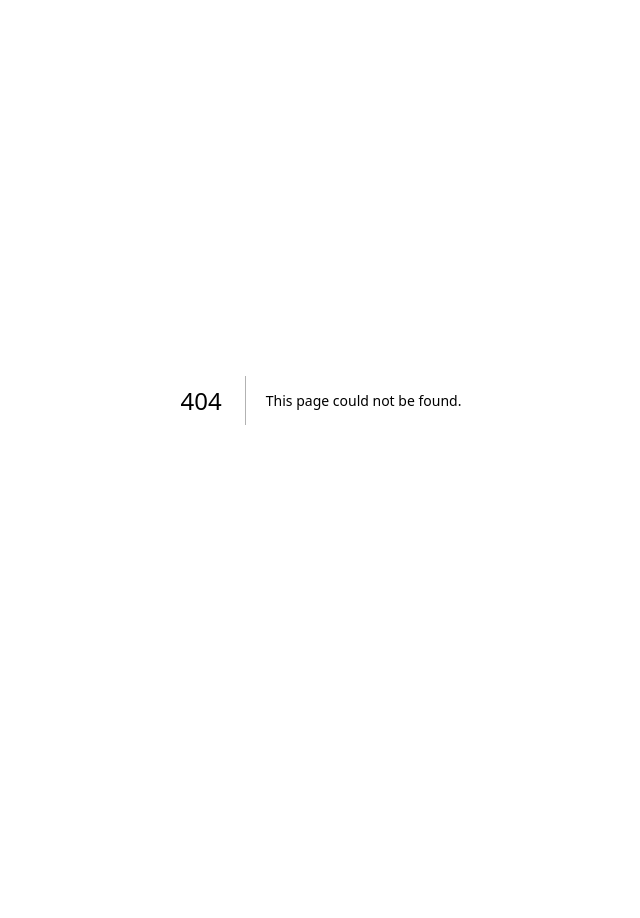
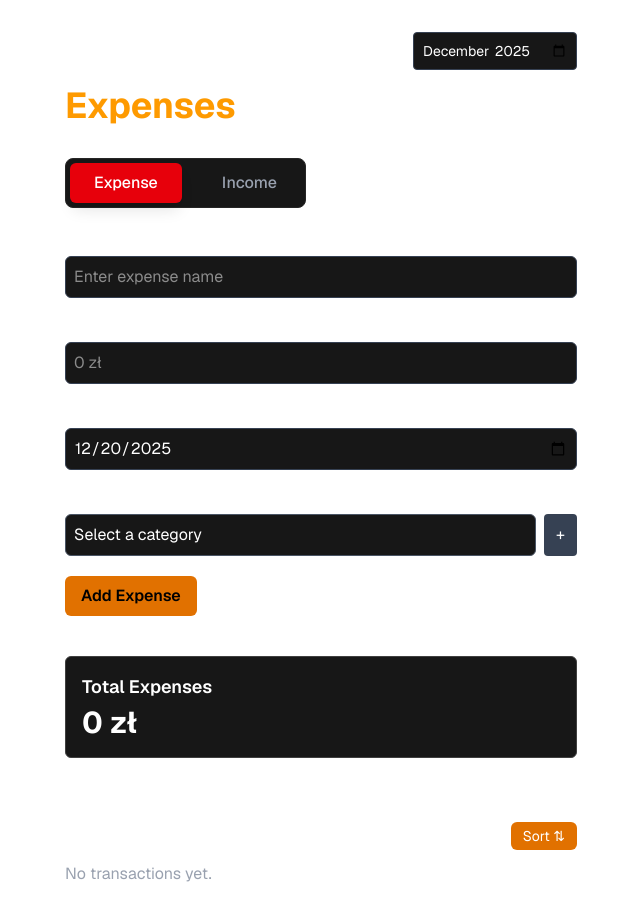
Before and after one commit to Gylvaris/finance-tracker, a Next.js app: page /transactions in a window 1280 px wide. Before the commit this address had no page. Shown: the whole page, without its empty margins (319-959 px from the left). Before the commit the page ends 800 px from the top, so only its background shows below. Built offline with nearby package versions, Linux system fonts and the light colour scheme.

Commit message:
Refactor: Convert Expenses to Transactions with Income support

```diff
--- a/app/hooks/useExpenses.ts
+++ b/app/hooks/useTransactions.ts
@@ -1,26 +1,31 @@
-// hooks/useExpenses.ts
+// hooks/useTransactions.ts
 import { useState, useEffect } from "react";
-import { Expense } from "../types";
+import { Transaction } from "../types";
 
 const DEFAULT_CATEGORIES = ["Food", "Transport", "Entertainment", "Bills"];
 
-export function useExpenses() {
+export function useTransactions() {
     // State
-    const [expenses, setExpenses] = useState<Expense[]>([]);
+    const [transactions, setTransactions] = useState<Transaction[]>([]);
     const [sortBy, setSortBy] = useState("");
     const [showSortMenu, setShowSortMenu] = useState(false);
     const [isLoaded, setIsLoaded] = useState(false);
+
+    // Date Logic
     const currentMonth = new Date().toISOString().slice(0, 7);
     const [selectedMonth, setSelectedMonth] = useState(currentMonth);
+
+    // Category Logic
     const [categories, setCategories] = useState(DEFAULT_CATEGORIES);
 
+    // 1. Load Data
     useEffect(() => {
-        const savedData = localStorage.getItem("my-expenses");
+        const savedData = localStorage.getItem("my-transactions");
         const savedCategories = localStorage.getItem("my-categories");
 
         if (savedData) {
             // eslint-disable-next-line react-hooks/set-state-in-effect
-            setExpenses(JSON.parse(savedData));
+            setTransactions(JSON.parse(savedData));
         }
 
         if (savedCategories) {
@@ -30,12 +35,14 @@ export function useExpenses() {
         setIsLoaded(true);
     }, [])
 
+    // 2. Save Transactions
     useEffect(() => {
         if (isLoaded) {
-            localStorage.setItem("my-expenses", JSON.stringify(expenses));
+            localStorage.setItem("my-transactions", JSON.stringify(transactions));
         }
-    }, [expenses, isLoaded])
+    }, [transactions, isLoaded])
 
+    // 3. Save Categories
     useEffect(() => {
         if (isLoaded) {
             localStorage.setItem("my-categories", JSON.stringify(categories))
@@ -51,23 +58,22 @@ export function useExpenses() {
     };
 
     const handleDelete = (id: number) => {
-        setExpenses((prev) => prev.filter((exp) => exp.id !== id));
+        setTransactions((prev) => prev.filter((t) => t.id !== id));
     };
 
-    const editExpense = (id: number, updatedExpense: Partial<Expense>) => {
-        setExpenses((prev) =>
-            prev.map((exp) =>
-                exp.id === id ? { ...exp, ...updatedExpense } : exp
+    const editTransaction = (id: number, updatedTransaction: Partial<Transaction>) => {
+        setTransactions((prev) =>
+            prev.map((t) =>
+                t.id === id ? { ...t, ...updatedTransaction } : t
             )
         );
     }
 
-    const filteredExpenses = expenses.filter(exp => {
-        // Safety check: Does date exist? AND Does it match?
-        return exp.date && exp.date.startsWith(selectedMonth);
+    const filteredTransactions = transactions.filter(t => {
+        return t.date && t.date.startsWith(selectedMonth);
     });
 
-    const sortedExpenses = [...filteredExpenses].sort((a, b) => {
+    const sortedTransactions = [...filteredTransactions].sort((a, b) => {
         switch (sortBy) {
             case "amount-asc": return a.amount - b.amount;
             case "amount-desc": return b.amount - a.amount;
@@ -77,36 +83,37 @@ export function useExpenses() {
         }
     });
 
-    const categoryTotals = filteredExpenses.reduce((acc: Record<string, number>, expense) => {
-        const category = expense.category;
+    const categoryTotals = filteredTransactions
+        .filter(t => t.type === "expense")
+        .reduce((acc: Record<string, number>, t) => {
+            const category = t.category;
+            if (!acc[category]) {
+                acc[category] = 0;
+            }
+            acc[category] += t.amount;
+            return acc;
+        }, {});
 
-        // If we haven't seen this category before, start it at 0
-        if (!acc[category]) {
-            acc[category] = 0;
+    const monthlyTotal = filteredTransactions.reduce((sum, t) => {
+        if (t.type === "income") {
+            return sum + t.amount;
+        } else {
+            return sum - t.amount;
         }
+    }, 0);
 
-        // Add the current expense amount to the total
-        acc[category] += expense.amount;
-
-        return acc;
-    }, {});
-
-    const monthlyTotal = filteredExpenses.reduce((sum, exp) => sum + exp.amount, 0);
-
-    // 4. Return the things the UI needs
     return {
-        expenses,
-        addCategory,
-        sortedExpenses,
+        transactions,
+        setTransactions,
+        sortedTransactions,
         categoryTotals,
         monthlyTotal,
         selectedMonth,
+        setSelectedMonth,
         categories,
-        setSelectedMonth,
-        setExpenses,
+        addCategory,
         handleDelete,
-        editExpense,
-
+        editTransaction,
         sortBy,
         setSortBy,
         showSortMenu,
--- a/app/expenses/page.tsx
+++ b/app/transactions/page.tsx
@@ -1,25 +1,25 @@
 "use client";
 
 import { useState } from "react";
-import { useExpenses } from "../hooks/useExpenses";
+import { useTransactions } from "../hooks/useTransactions";
 
 export default function ExpensesPage() {
     const {
-    expenses,
-    setExpenses,
+    transactions,
+    setTransactions,
+    sortedTransactions, // Renamed
     selectedMonth,
     categories,
     addCategory,
     setSelectedMonth,
-    sortedExpenses,
     categoryTotals,
     monthlyTotal,
     handleDelete,
-    editExpense,
+    editTransaction, // Renamed
     setSortBy,
     showSortMenu,
     setShowSortMenu
-  } = useExpenses();
+  } = useTransactions();
 
   const today = new Date().toISOString().split('T')[0];
 
@@ -28,6 +28,8 @@ export default function ExpensesPage() {
   const [amount, setAmount] = useState("");
   const [category, setCategory] = useState("");
   const [date, setDate] = useState(today);
+  const [type, setType] = useState<"income" | "expense">("expense");
+
 
   // Handlers
   const handleSubmit = (e: React.FormEvent) => {
@@ -40,13 +42,14 @@ export default function ExpensesPage() {
       return
     }
 
-    setExpenses((prev) => [
+    setTransactions((prev) => [
       {
         id: Date.now(),
         title,
         amount: parsedAmount,
         category,
         date,
+        type, // <--- THE FIX: We hardcode this for now!
       },
       ...prev,
     ]);
@@ -76,6 +79,30 @@ export default function ExpensesPage() {
       </div>
 
       <h1 className="text-4xl text-amber-500 font-bold mb-8">Expenses</h1>
+
+      {/* Type Toggles */}
+  <div className="flex gap-4 mb-6 bg-neutral-900 p-1 rounded-lg border border-neutral-800 inline-flex">
+    <button
+      onClick={() => setType("expense")}
+      className={`px-6 py-2 rounded-md font-medium transition ${
+        type === "expense"
+          ? "bg-red-600 text-white shadow-lg"
+          : "text-gray-400 hover:text-white"
+      }`}
+    >
+      Expense
+    </button>
+    <button
+      onClick={() => setType("income")}
+      className={`px-6 py-2 rounded-md font-medium transition ${
+        type === "income"
+          ? "bg-green-600 text-white shadow-lg"
+          : "text-gray-400 hover:text-white"
+      }`}
+    >
+      Income
+    </button>
+  </div>
 
       {/* Form */}
       <form onSubmit={handleSubmit} className="space-y-5 mb-10">
@@ -160,7 +187,7 @@ export default function ExpensesPage() {
       {/* Category Breakdown */}
       <div className="grid grid-cols-2 gap-4 mb-8">
         {Object.entries(categoryTotals)
-    .sort() // <--- Adds default A-Z sorting
+    .sort()
     .map(([cat, amount]) => (
           <div key={cat} className={`${cardClass} flex justify-between`}>
             <span className="text-gray-400">{cat}</span>
@@ -225,12 +252,12 @@ export default function ExpensesPage() {
         </div>
       </div>
 
-      {/* Expense List */}
-      {expenses.length === 0 ? (
-        <p className="text-gray-400">No expenses yet.</p>
+      {/* Transaction List */}
+      {transactions.length === 0 ? (
+        <p className="text-gray-400">No transactions yet.</p>
       ) : (
         <ul className="space-y-3">
-          {sortedExpenses.map((exp) => (
+          {sortedTransactions.map((exp) => (
             <li key={exp.id} className={`${cardClass} flex justify-between items-center`}>
               <div className="flex flex-col gap-1">
                 <span className="font-medium text-lg">{exp.title}</span>
@@ -243,7 +270,9 @@ export default function ExpensesPage() {
               </div>
 
               <div className="flex items-center gap-4">
-                <strong className="text-lg">{exp.amount} zł</strong>
+                <strong className={`text-lg ${exp.type === "income" ? "text-green-500" : "text-white"}`}>
+  {exp.type === "income" ? "+" : "-"}{exp.amount} zł
+</strong>
                 <button
                   onClick={() => {
                     const newTitle = prompt("Enter new title", exp.title);
@@ -260,7 +289,7 @@ export default function ExpensesPage() {
                         return;
                       }
 
-                      editExpense(exp.id, {
+                      editTransaction(exp.id, {
                         title: newTitle,
                         amount: parsedNewAmount,
                         category: newCategory,
--- a/app/types/index.ts
+++ b/app/types/index.ts
@@ -1,7 +1,8 @@
-export type Expense = {
+export type Transaction = {
     id: number;
     title: string;
     amount: number;
     category: string;
     date: string;
+    type: "income" | "expense";
 };
```
